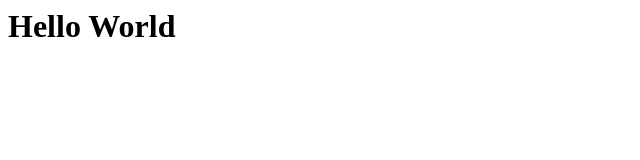
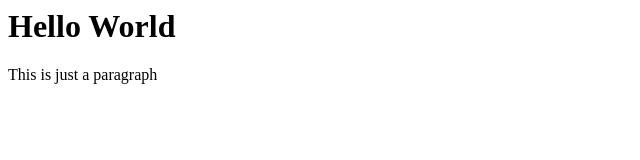
Before and after one commit to prince01182660/projcet1, a plain HTML site: page index.html in a window 1280 px wide. Shown: the whole page, without its empty margins (0-640 px from the left). Drawn offline with Linux system fonts and the light colour scheme.

Commit message:
added an element and a css file

```diff
--- a/index.html
+++ b/index.html
@@ -1 +1,3 @@
 <h1>Hello World</h1>
+
+<p>This is just a paragraph</p>
--- /dev/null
+++ b/style.css
@@ -0,0 +1,3 @@
+body{
+    background: red;
+}
```
